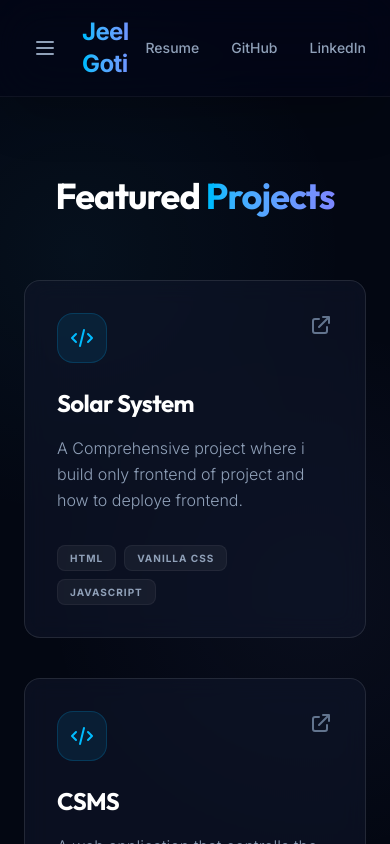
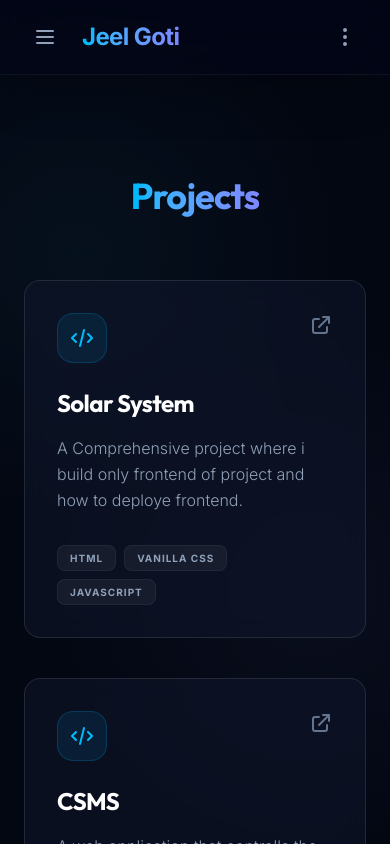
Before and after one commit to jeelgoti115-arch/jeel-portfolio, a React (Vite) app in the folder jeelportfolio/: page /projects in a window 390 px wide. Shown: the top 844 px of the page. Built offline with nearby package versions, Linux system fonts and the light colour scheme.

Commit message:
Updated navbar and favicon

```diff
--- a/jeelportfolio/src/components/Navbar.jsx
+++ b/jeelportfolio/src/components/Navbar.jsx
@@ -1,9 +1,21 @@
-import React, { useState, useEffect } from 'react';
+import React, { useState, useEffect, useRef } from 'react';
 import { Link } from 'react-router-dom';
-import { motion } from 'framer-motion';
+import { motion, AnimatePresence } from 'framer-motion';
 
 const Navbar = ({ onMenuClick }) => {
   const [time, setTime] = useState(new Date());
+  const [dropdownOpen, setDropdownOpen] = useState(false);
+  const dropdownRef = useRef(null);
+
+  useEffect(() => {
+    const handleClickOutside = (event) => {
+      if (dropdownRef.current && !dropdownRef.current.contains(event.target)) {
+        setDropdownOpen(false);
+      }
+    };
+    document.addEventListener("mousedown", handleClickOutside);
+    return () => document.removeEventListener("mousedown", handleClickOutside);
+  }, []);
 
   useEffect(() => {
     const timer = setInterval(() => {
@@ -56,7 +68,9 @@ const Navbar = ({ onMenuClick }) => {
           {formatTime(time)}
         </div>
       </div>
-      <div className="flex gap-8 items-center">
+      <div className="flex items-center gap-4">
+        {/* Desktop Links */}
+        <div className="hidden md:flex gap-8 items-center">
           {['Resume', 'GitHub', 'LinkedIn'].map((item, idx) => {
             const links = {
               'Resume': '/jeel-goti-Resume.pdf',
@@ -81,6 +95,53 @@ const Navbar = ({ onMenuClick }) => {
             );
           })}
         </div>
+
+        {/* Mobile Dropdown */}
+        <div className="md:hidden relative" ref={dropdownRef}>
+          <motion.button
+            whileHover={{ scale: 1.1 }}
+            whileTap={{ scale: 0.9 }}
+            onClick={() => setDropdownOpen(!dropdownOpen)}
+            className="p-2 hover:bg-white/5 rounded-xl transition-colors text-slate-400 border border-transparent hover:border-white/10"
+          >
+            <svg xmlns="http://www.w3.org/2000/svg" className="h-6 w-6" fill="none" viewBox="0 0 24 24" stroke="currentColor">
+              <path strokeLinecap="round" strokeLinejoin="round" strokeWidth={2} d="M12 5v.01M12 12v.01M12 19v.01M12 6a1 1 0 110-2 1 1 0 010 2zm0 7a1 1 0 110-2 1 1 0 010 2zm0 7a1 1 0 110-2 1 1 0 010 2z" />
+            </svg>
+          </motion.button>
+
+          <AnimatePresence>
+            {dropdownOpen && (
+              <motion.div
+                initial={{ opacity: 0, y: 10, scale: 0.95 }}
+                animate={{ opacity: 1, y: 0, scale: 1 }}
+                exit={{ opacity: 0, y: 10, scale: 0.95 }}
+                transition={{ duration: 0.2 }}
+                className="absolute right-0 mt-2 w-48 rounded-2xl bg-slate-900 border border-white/10 shadow-2xl overflow-hidden py-2"
+              >
+                {['Resume', 'GitHub', 'LinkedIn'].map((item) => {
+                  const links = {
+                    'Resume': '/jeel-goti-Resume.pdf',
+                    'GitHub': 'https://github.com/jeelgoti115-arch',
+                    'LinkedIn': 'https://www.linkedin.com/in/jeel-goti-b9a984280/'
+                  };
+                  return (
+                    <a
+                      key={item}
+                      href={links[item]}
+                      target={item !== 'Resume' ? "_blank" : undefined}
+                      rel="noopener noreferrer"
+                      className="block px-6 py-3 text-sm text-slate-400 hover:text-white hover:bg-white/5 transition-colors"
+                      onClick={() => setDropdownOpen(false)}
+                    >
+                      {item}
+                    </a>
+                  );
+                })}
+              </motion.div>
+            )}
+          </AnimatePresence>
+        </div>
+      </div>
     </motion.nav>
   );
 };
--- a/jeelportfolio/src/components/Projects.jsx
+++ b/jeelportfolio/src/components/Projects.jsx
@@ -61,7 +61,7 @@ const Projects = () => {
         viewport={{ once: true }}
         className="text-4xl md:text-5xl font-bold text-white mb-16 text-center"
       >
-        Featured <span className="text-gradient">Projects</span>
+        <span className="text-gradient">Projects</span>
       </motion.h2>
 
       <motion.div
```
Also changed, not shown: jeelportfolio/public/gj.svg (added). Lines whose indentation alone changed are shown as unchanged.
